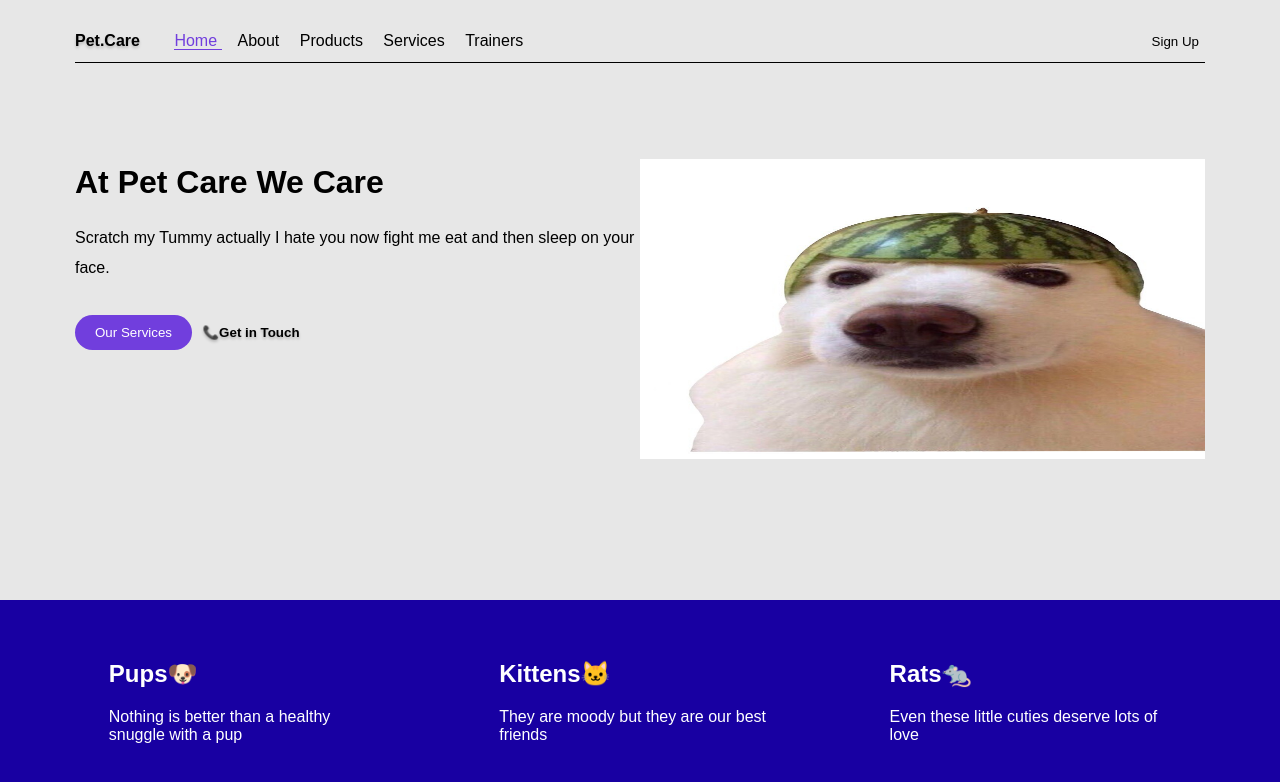
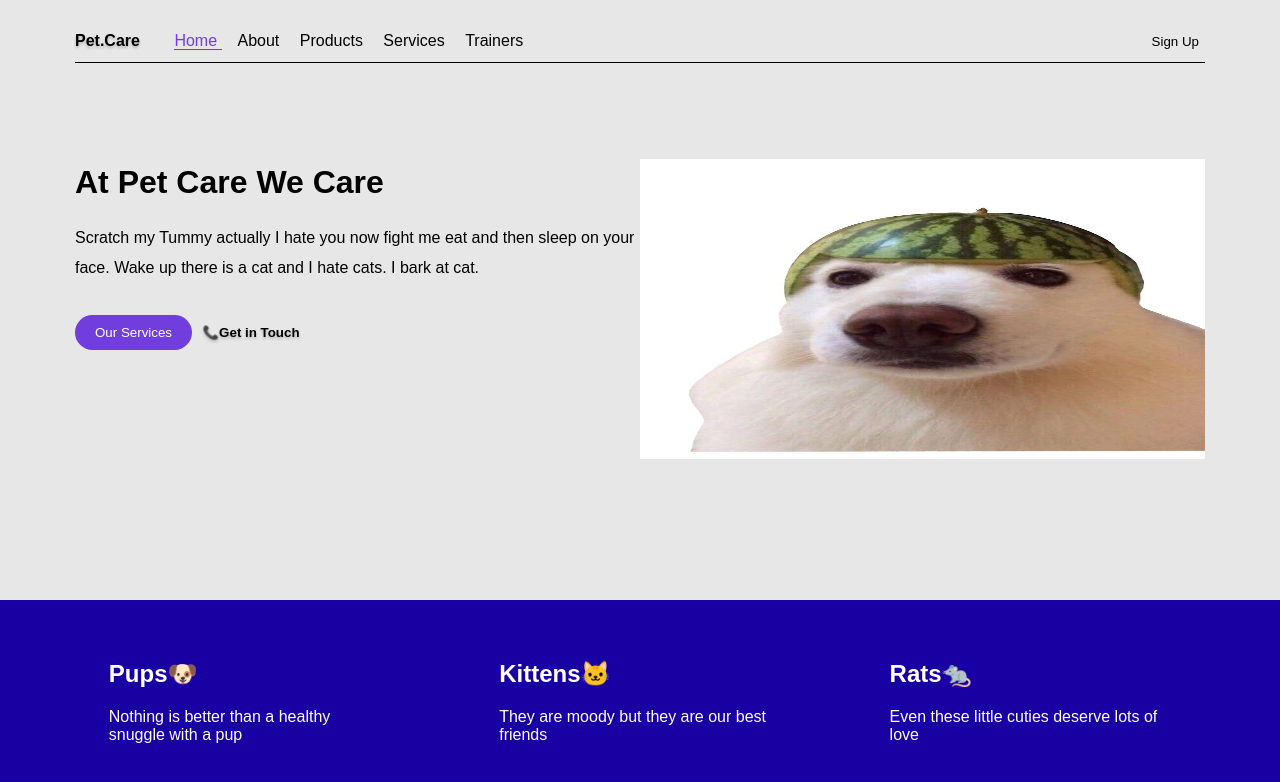
Before and after one commit to VarozzaEJ/petCare, a plain HTML site: page index.html in a window 1280 px wide. Drawn offline with Linux system fonts and the light colour scheme.

Commit message:
Added onto the paragraph under "At Pet Care We Care"

```diff
--- a/index.html
+++ b/index.html
@@ -35,7 +35,8 @@
         <div class="left">
             <h1>At Pet Care We Care</h1>
             <p>
-                Scratch my Tummy actually I hate you now fight me eat and then sleep on your face.
+                Scratch my Tummy actually I hate you now fight me eat and then sleep on your face. Wake up there is a
+                cat and I hate cats. I bark at cat.
             </p>
             <button class="button-purple">Our Services</button>
             <button>📞Get in Touch</button>
```
